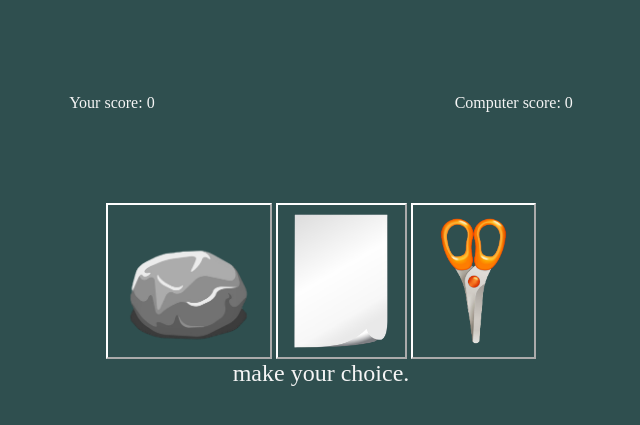
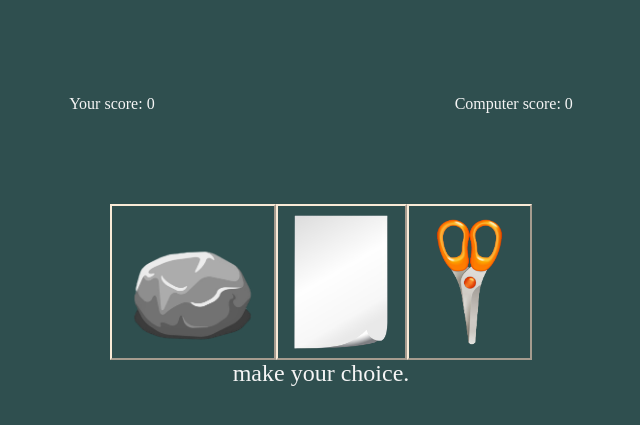
Before and after one commit to desanchezh/RockPaperScissors-Game, a plain HTML site: page index.html in a window 1280 px wide. Shown: the part 205-630 px from the top of the page, without its empty margins (319-959 px from the left). Drawn offline with Linux system fonts and the light colour scheme; files whose address does not match are found by name.

Commit message:
button formatting

```diff
--- a/styles.css
+++ b/styles.css
@@ -26,8 +26,15 @@ img:hover {
     opacity: 0.5;
 }
 
+#buttons {
+    border-color: antiquewhite;
+    background-color: darkslategray;
+    display: flex;
+    justify-content: center;
+}
+
 button {
-    border-color: white;
+    border-color: antiquewhite;
     background-color:darkslategray;
 }
 
```
